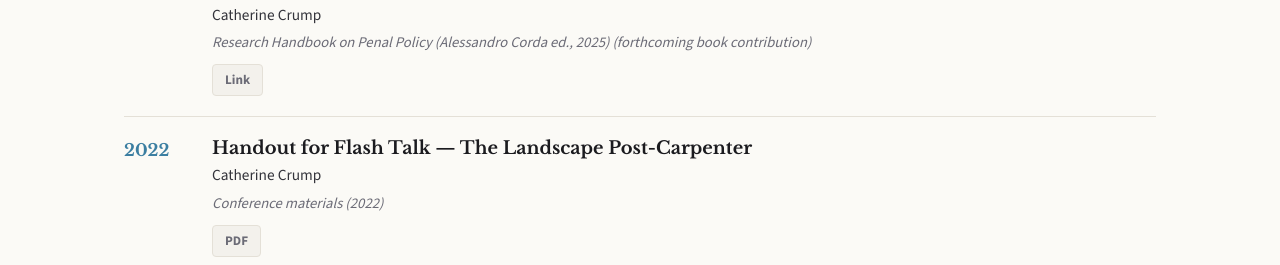
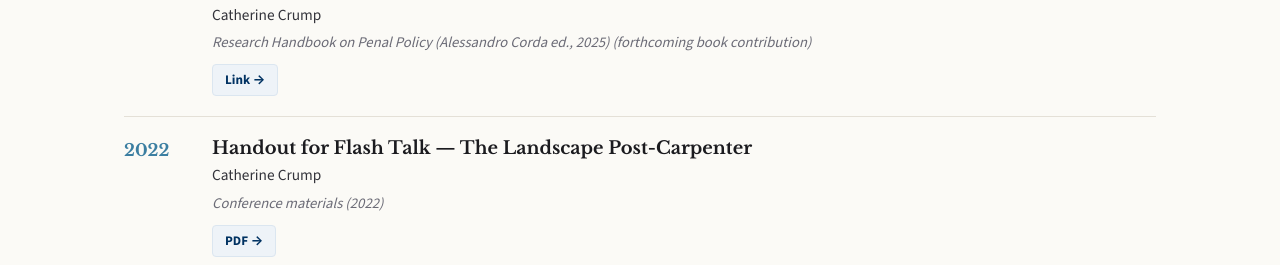
Before and after one commit to homejeopardy/catherine-crump-site, a plain HTML site: page publications.html in a window 1280 px wide. Shown: the part 535-800 px from the top of the page. Drawn offline with nearby package versions, Linux system fonts and the light colour scheme.

Commit message:
Add headshot photo and real publication links
- Hero portrait: official headshot (cropped square from catherine-crump.com)
- All 28 publication links populated from catherine-crump.com/publications.html

Co-Authored-By: Claude Opus 4.8 <noreply@anthropic.com>

```diff
--- a/js/publications.js
+++ b/js/publications.js
@@ -14,7 +14,7 @@ const PUBLICATIONS = [
     title: "Reforming Policing from the White House: The Challenges of Implementing Police Reform Through Executive Order",
     authors: "Catherine Crump",
     cite: "Research Handbook on Penal Policy (Alessandro Corda ed., 2025) (forthcoming book contribution)",
-    links: [{ label: "Link", url: null }],
+    links: [{ label: "Link", url: "https://lawcat.berkeley.edu/record/1314896" }],
   },
   {
     category: "book",
@@ -22,7 +22,7 @@ const PUBLICATIONS = [
     title: "Handout for Flash Talk — The Landscape Post-Carpenter",
     authors: "Catherine Crump",
     cite: "Conference materials (2022)",
-    links: [{ label: "PDF", url: null }],
+    links: [{ label: "PDF", url: "https://lawcat.berkeley.edu/record/1241799/files/0003-36-1-Samuelson.pdf" }],
   },
 
   /* ---------------- Articles ---------------- */
@@ -32,7 +32,7 @@ const PUBLICATIONS = [
     title: "Why 72 Intellectual Property Scholars Supported Google’s Copyrightability Analysis in the Oracle Case",
     authors: "Pamela Samuelson & Catherine Crump",
     cite: "36 Berkeley Tech. L.J. 413 (2021)",
-    links: [{ label: "Link", url: null }],
+    links: [{ label: "Link", url: "https://lawcat.berkeley.edu/record/1241799" }],
   },
   {
     category: "article",
@@ -40,7 +40,7 @@ const PUBLICATIONS = [
     title: "Tracking the Trackers: An Examination of Electronic Monitoring of Youth in Practice",
     authors: "Catherine Crump",
     cite: "53 UC Davis L. Rev. 795 (2019)",
-    links: [{ label: "Link", url: null }],
+    links: [{ label: "Link", url: "https://lawcat.berkeley.edu/record/1129127" }],
   },
   {
     category: "article",
@@ -48,7 +48,7 @@ const PUBLICATIONS = [
     title: "Privacy Protection in Online Multimedia",
     authors: "Yung-Hsiang Lu, Andrea Cavallaro, Catherine Crump, Gerald Friedland & Keith Winstein",
     cite: "Proc. of the 25th ACM Int’l Conf. on Multimedia (ACM MM’17) 457 (2017)",
-    links: [{ label: "PDF", url: null }],
+    links: [{ label: "PDF", url: "https://lawcat.berkeley.edu/record/1128175" }],
   },
   {
     category: "article",
@@ -56,7 +56,7 @@ const PUBLICATIONS = [
     title: "Electronic Monitoring of Youth in the California Justice System",
     authors: "Catherine Crump, Christina Koningisor, Rena Coen & Chieh Tung; Samuelson Law, Technology & Public Policy Clinic (UC Berkeley School of Law) & East Bay Community Law Center",
     cite: "2017",
-    links: [{ label: "PDF", url: null }],
+    links: [{ label: "PDF", url: "https://lawcat.berkeley.edu/record/1128174" }],
   },
   {
     category: "article",
@@ -64,7 +64,7 @@ const PUBLICATIONS = [
     title: "Surveillance Policy Making by Procurement",
     authors: "Catherine Crump",
     cite: "91 Wash. L. Rev. 1595 (2016)",
-    links: [{ label: "PDF", url: null }],
+    links: [{ label: "PDF", url: "https://lawcat.berkeley.edu/record/1127536" }],
   },
   {
     category: "article",
@@ -72,7 +72,7 @@ const PUBLICATIONS = [
     title: "No Tape, No Testimony: How Courts Can Ensure the Responsible Use of Body Cameras",
     authors: "Catherine Crump; Samuelson Law, Technology & Public Policy Clinic & ACLU of Massachusetts",
     cite: "2016",
-    links: [{ label: "Link", url: null }],
+    links: [{ label: "Link", url: "https://lawcat.berkeley.edu/record/1127612" }],
   },
   {
     category: "article",
@@ -80,7 +80,7 @@ const PUBLICATIONS = [
     title: "Protecting Privacy from Aerial Surveillance: Recommendations for Government Use of Drone Aircraft",
     authors: "Catherine Crump & Jay Stanley",
     cite: "ACLU (2011)",
-    links: [{ label: "Link", url: null }],
+    links: [{ label: "Link", url: "https://lawcat.berkeley.edu/record/1124682" }],
   },
   {
     category: "article",
@@ -88,7 +88,7 @@ const PUBLICATIONS = [
     title: "Data Retention: Privacy, Anonymity, and Accountability Online",
     authors: "Catherine Crump",
     cite: "56 Stan. L. Rev. 191 (2003)",
-    links: [{ label: "Link", url: null }],
+    links: [{ label: "Link", url: "https://lawcat.berkeley.edu/record/1118869" }],
   },
 
   /* ---------------- Popular Press ---------------- */
@@ -98,7 +98,7 @@ const PUBLICATIONS = [
     title: "Stop monitoring emails between inmates and their lawyers",
     authors: "Catherine Crump & Ken White",
     cite: "Washington Post (June 2020)",
-    links: [{ label: "Link", url: null }],
+    links: [{ label: "Link", url: "https://www.washingtonpost.com/opinions/2020/03/20/coronavirus-is-upending-society-here-are-ideas-mitigate-its-impact/?arc404=true#Crump-White" }],
   },
   {
     category: "press",
@@ -106,7 +106,7 @@ const PUBLICATIONS = [
     title: "Op-Ed: Lawyers can’t visit clients in prison, so quit monitoring their emails",
     authors: "Catherine Crump & Ken White",
     cite: "Los Angeles Times (June 2020)",
-    links: [{ label: "Link", url: null }],
+    links: [{ label: "Link", url: "https://www.latimes.com/opinion/story/2020-06-22/lawyers-incarcerated-prisons-email-monitor" }],
   },
   {
     category: "press",
@@ -114,7 +114,7 @@ const PUBLICATIONS = [
     title: "A win for digital privacy — but that’s just the tip of the government surveillance iceberg",
     authors: "Catherine Crump & Megan Graham",
     cite: "San Francisco Chronicle (July 2018)",
-    links: [{ label: "Link", url: null }],
+    links: [{ label: "Link", url: "https://www.sfchronicle.com/opinion/article/A-win-for-digital-privacy-but-that-s-just-13050358.php" }],
   },
   {
     category: "press",
@@ -122,7 +122,7 @@ const PUBLICATIONS = [
     title: "Clerkships are invaluable for young lawyers. They can also be a setup for abuse",
     authors: "Catherine Crump",
     cite: "Washington Post (Dec. 2017)",
-    links: [{ label: "Link", url: null }],
+    links: [{ label: "Link", url: "https://www.washingtonpost.com/news/posteverything/wp/2017/12/15/when-women-law-clerks-are-harassed-they-often-have-nowhere-to-turn/" }],
   },
   {
     category: "press",
@@ -130,7 +130,7 @@ const PUBLICATIONS = [
     title: "Electronic monitoring isn’t kid-friendly",
     authors: "Catherine Crump, Kate Weisburd & Christina Koningisor",
     cite: "Sacramento Bee (July 2017)",
-    links: [{ label: "Link", url: null }],
+    links: [{ label: "Link", url: "https://www.sacbee.com/opinion/op-ed/soapbox/article162572678.html" }],
   },
   {
     category: "press",
@@ -138,7 +138,7 @@ const PUBLICATIONS = [
     title: "Police Should Be Required To Dashcam Everything",
     authors: "Catherine Crump",
     cite: "Slate (2016)",
-    links: [{ label: "Link", url: null }],
+    links: [{ label: "Link", url: "https://slate.com/technology/2016/03/police-should-be-required-to-dashcam-everything.html" }],
   },
   {
     category: "press",
@@ -146,7 +146,7 @@ const PUBLICATIONS = [
     title: "It’s Important for SF to Get Body-Camera Rules for Police Right",
     authors: "Catherine Crump",
     cite: "San Francisco Chronicle (2016)",
-    links: [{ label: "Link", url: null }],
+    links: [{ label: "Link", url: "https://lawcat.berkeley.edu/record/1127609" }],
   },
   {
     category: "press",
@@ -154,7 +154,7 @@ const PUBLICATIONS = [
     title: "Citizens Need More Say over Police Surveillance Technology",
     authors: "Catherine Crump",
     cite: "San Francisco Chronicle (2016)",
-    links: [{ label: "Link", url: null }],
+    links: [{ label: "Link", url: "https://lawcat.berkeley.edu/record/1127608" }],
   },
   {
     category: "press",
@@ -162,7 +162,7 @@ const PUBLICATIONS = [
     title: "Invasion of the Data Snatchers: Big Data and the Internet of Things Means the Surveillance of Everything",
     authors: "Catherine Crump & Matthew Harwood",
     cite: "TomDispatch (2014)",
-    links: [{ label: "Link", url: null }],
+    links: [{ label: "Link", url: "https://tomdispatch.com/crump-and-harwood-the-net-closes-around-us" }],
   },
   {
     category: "press",
@@ -170,7 +170,7 @@ const PUBLICATIONS = [
     title: "A Cop May Be Following You Everywhere",
     authors: "Catherine Crump",
     cite: "CNN (2014)",
-    links: [{ label: "Link", url: null }],
+    links: [{ label: "Link", url: "http://www.cnn.com/2014/10/06/opinion/crump-police-surveillance/index.html" }],
   },
   {
     category: "press",
@@ -178,7 +178,7 @@ const PUBLICATIONS = [
     title: "You Are Being Tracked: How License Plate Readers Are Being Used to Record Americans’ Movements",
     authors: "Catherine Crump",
     cite: "ACLU (2013)",
-    links: [{ label: "Link", url: null }],
+    links: [{ label: "Link", url: "https://lawcat.berkeley.edu/record/1125858" }],
   },
   {
     category: "press",
@@ -186,7 +186,7 @@ const PUBLICATIONS = [
     title: "Why Americans Are Saying No to Domestic Drones",
     authors: "Catherine Crump & Jay Stanley",
     cite: "Slate (2013)",
-    links: [{ label: "Link", url: null }],
+    links: [{ label: "Link", url: "https://slate.com/technology/2013/02/domestic-surveillance-drone-bans-are-sweeping-the-nation.html" }],
   },
   {
     category: "press",
@@ -194,7 +194,7 @@ const PUBLICATIONS = [
     title: "The Vast, Troubling Call Database Drug Agents Use to Identify Burner Phones",
     authors: "Catherine Crump",
     cite: "Slate (2013)",
-    links: [{ label: "Link", url: null }],
+    links: [{ label: "Link", url: "https://slate.com/technology/2013/09/hemisphere-project-an-aclu-lawyer-on-the-troubling-database-used-to-id-burner-phones.html" }],
   },
   {
     category: "press",
@@ -202,7 +202,7 @@ const PUBLICATIONS = [
     title: "Cell Phone Companies Reveal How Often They Hand Your Data Over to Law Enforcement",
     authors: "Catherine Crump",
     cite: "Slate (2013)",
-    links: [{ label: "Link", url: null }],
+    links: [{ label: "Link", url: "https://slate.com/technology/2013/12/ed-markey-letters-from-cellphone-companies-how-often-at-t-t-mobile-give-the-government-customer-data.html" }],
   },
   {
     category: "press",
@@ -210,7 +210,7 @@ const PUBLICATIONS = [
     title: "The Best Week for Privacy In a Long Time",
     authors: "Catherine Crump",
     cite: "CNN (2013)",
-    links: [{ label: "Link", url: null }],
+    links: [{ label: "Link", url: "https://www.cnn.com/2013/12/21/opinion/crump-privacy-victories/index.html" }],
   },
   {
     category: "press",
@@ -218,7 +218,7 @@ const PUBLICATIONS = [
     title: "The GPS Act Supports Legitimate Investigations and Protects Privacy",
     authors: "Catherine Crump",
     cite: "U.S. News & World Report (2012)",
-    links: [{ label: "Link", url: null }],
+    links: [{ label: "Link", url: "https://lawcat.berkeley.edu/record/1125303" }],
   },
   {
     category: "press",
@@ -226,7 +226,7 @@ const PUBLICATIONS = [
     title: "How GPS Tracking Threatens Our Privacy",
     authors: "Catherine Crump",
     cite: "CNN (2011)",
-    links: [{ label: "PDF", url: null }],
+    links: [{ label: "PDF", url: "https://www.cnn.com/2011/11/07/opinion/crump-gps/index.html" }],
   },
   {
     category: "press",
@@ -234,7 +234,7 @@ const PUBLICATIONS = [
     title: "Court Rulings Unreasonably Silence Student Speech",
     authors: "Catherine Crump",
     cite: "Knoxville News-Sentinel (2010)",
-    links: [{ label: "PDF", url: null }],
+    links: [{ label: "PDF", url: "https://lawcat.berkeley.edu/record/1124112" }],
   },
 ];
 
```
Also changed, not shown: index.html (+1 -1 lines).
